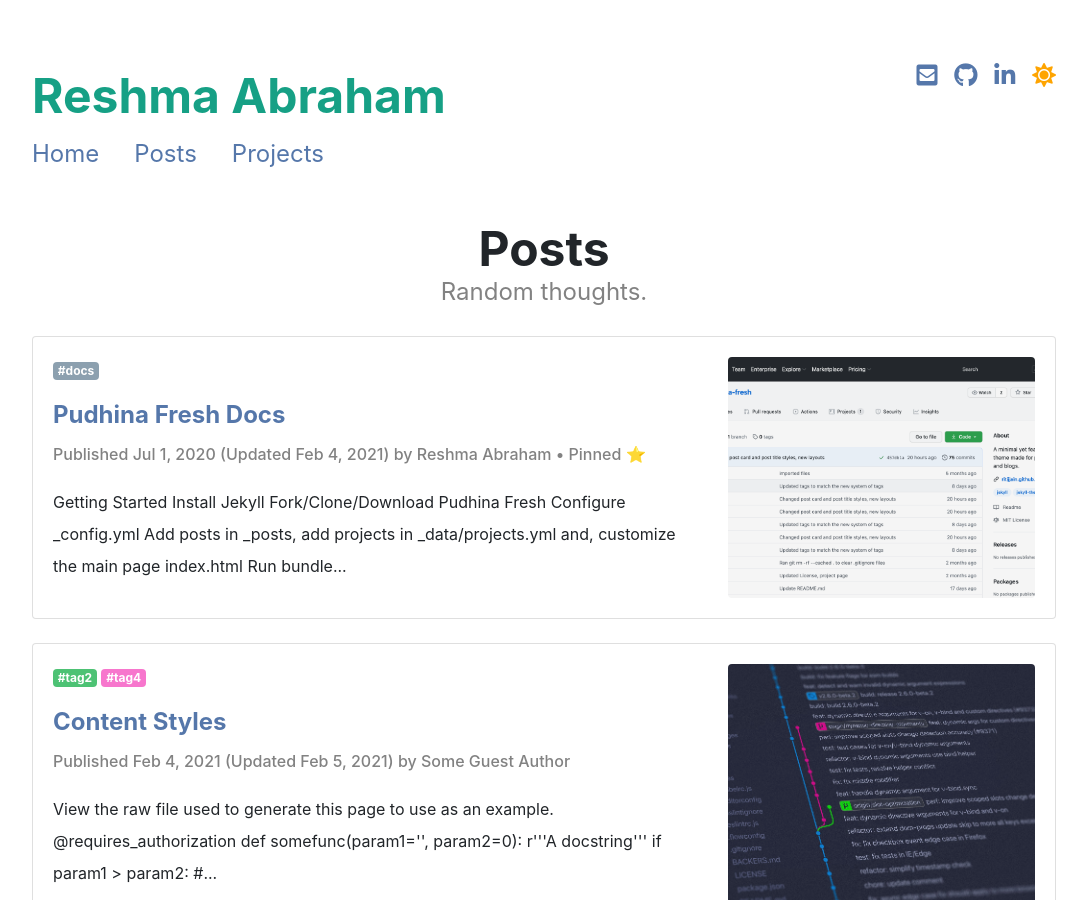
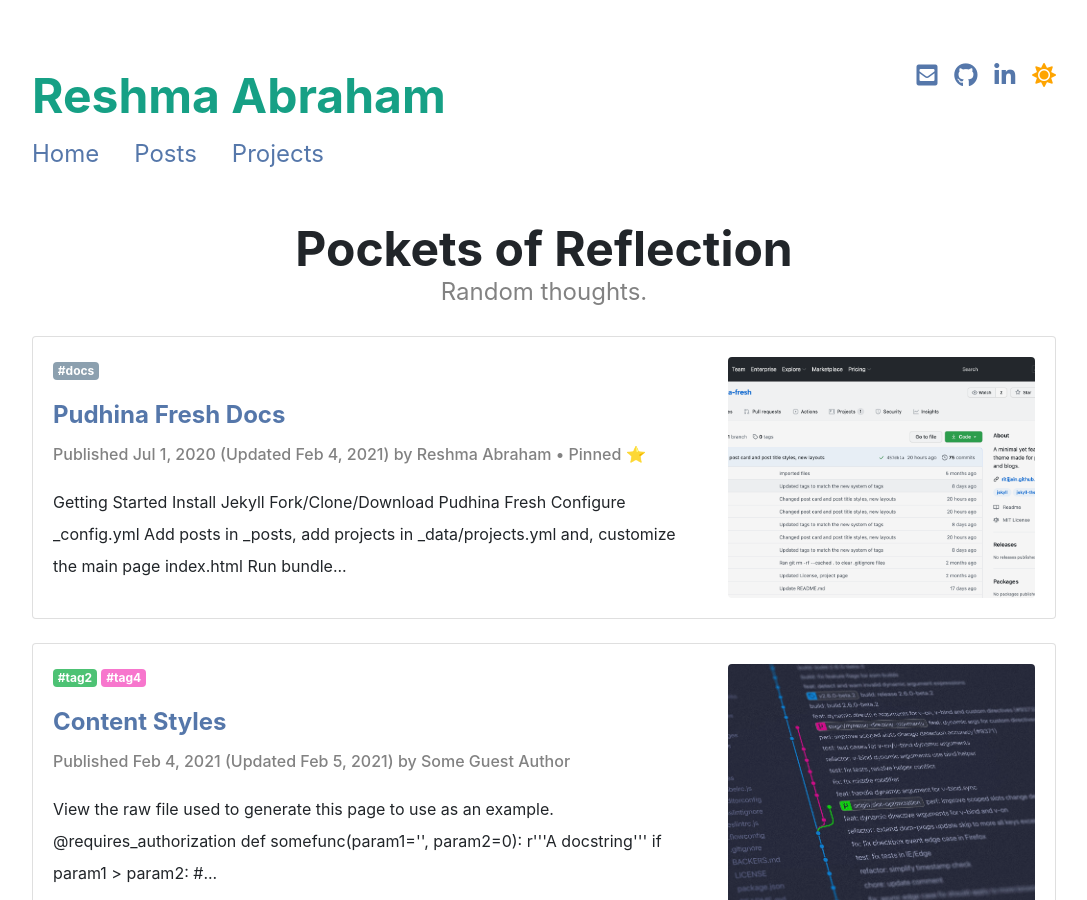
Before and after one commit to Resh-97/Pockets-Of-Reflection, a Jekyll site: the page built from pages/posts.html, in a window 1280 px wide and 900 px high. Shown: the whole window, without its empty margins (96-1183 px from the left). Built offline with Jekyll 4.4.1, drawn with Linux system fonts in a browser that asks for light colours; nearby versions of some CDN libraries; a style sheet for code colours, icons or effects is not loaded.

Commit message:
Update posts.html

```diff
--- a/pages/posts.html
+++ b/pages/posts.html
@@ -1,8 +1,8 @@
 ---
 layout: page
-title: Posts
+title: Pockets of Reflection
 subtitle: Random thoughts.
-description: Pudhina Fresh posts page – A minimal yet feature-rich Jekyll theme made for personal websites and blogs.
+description: Personal blogs.
 permalink: /posts
 sitemap:
   priority: 0.9
```
